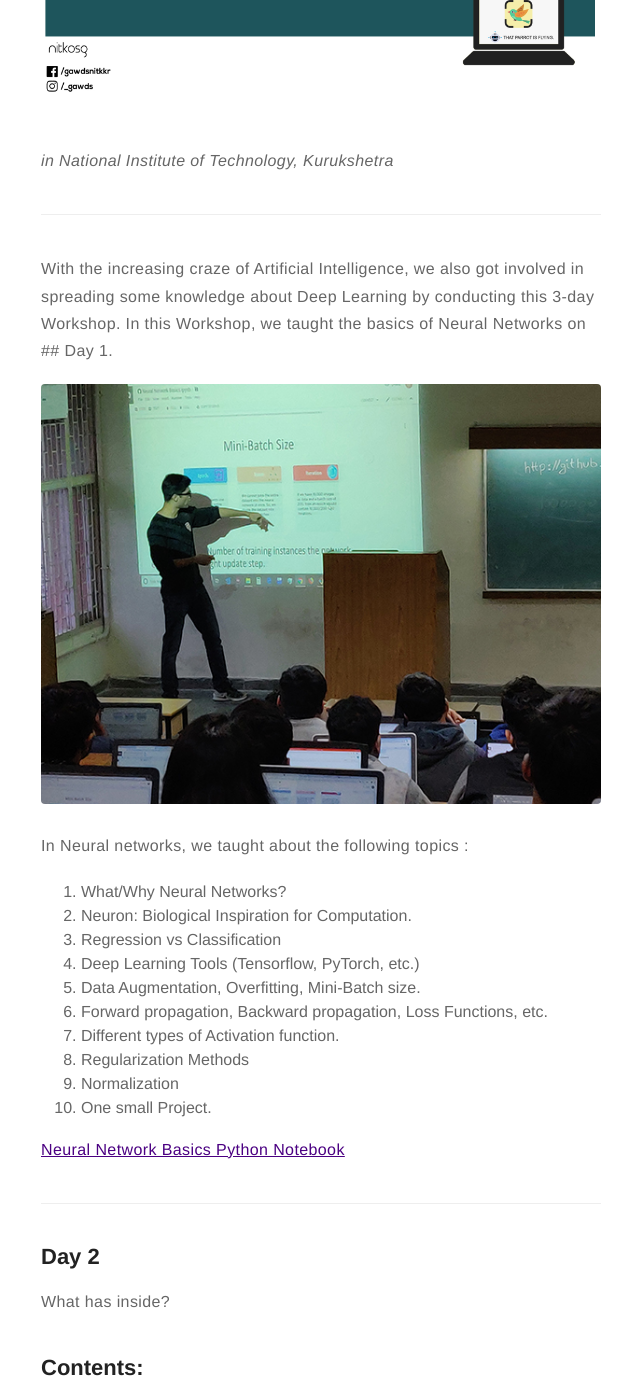
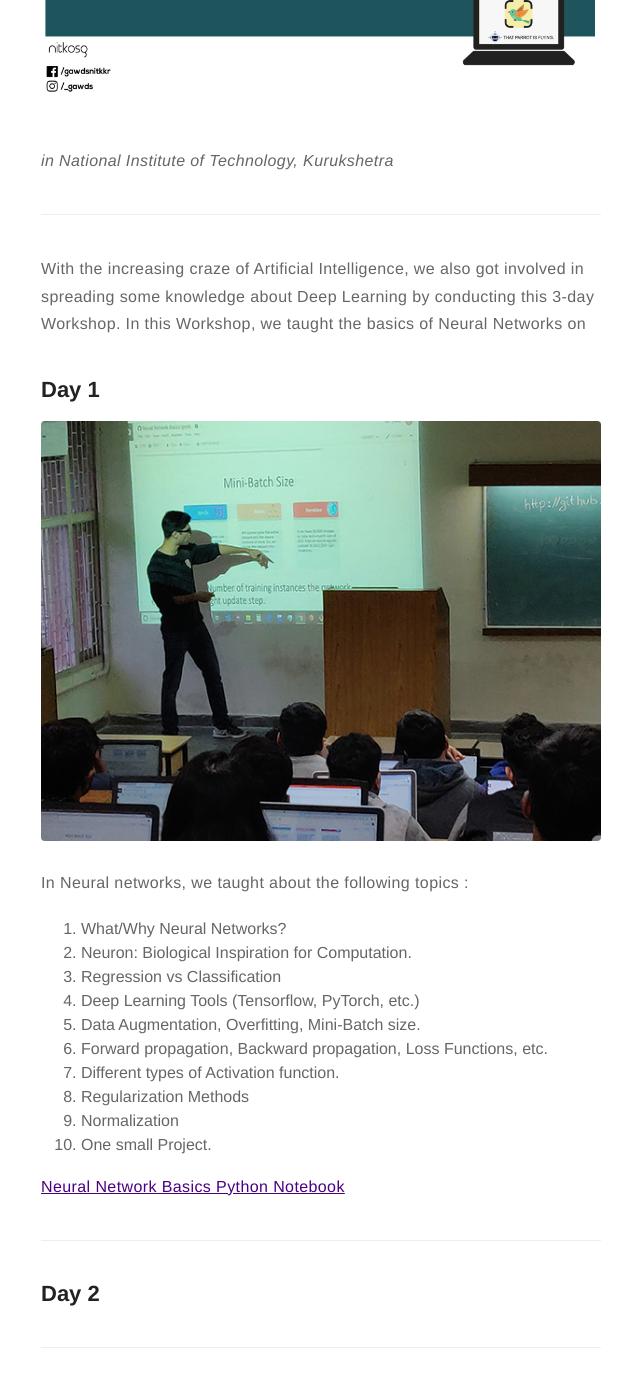
Before and after one commit to kaushkay/kaushkay.github.io, a Jekyll site: the page built from _posts/2019-03-7-Image_Captioning_Workshop 2019.markdown, in a window 1280 px wide and 1400 px high, scrolled down 503 px. Shown: the whole window, without its empty margins (319-959 px from the left). Built offline with Jekyll 4.4.1, drawn with Linux system fonts in a browser that asks for light colours; some of the changed text lies outside the part shown.

Commit message:
updated icw2019

```diff
--- a/_config.yml
+++ b/_config.yml
@@ -14,7 +14,7 @@
 # and specify source (external or local).
 resume: true
 resume-external: true
-resume-url: https://drive.google.com/file/d/1uROy5D59NZLLOAz6m-2MkRGlLmv05QSK/view?usp=sharing
+#resume-url: https://drive.google.com/file/d/1uROy5D59NZLLOAz6m-2MkRGlLmv05QSK/view?usp=sharing
 
 url: https://kaushkay.github.io
 # your url: http://USERNAME.github.io
@@ -53,19 +53,7 @@
 # lanyrd: mylanyrd
 email: kaushlendra_11710238@nitkkr.ac.in
 
-authors:
-    johndoe:
-        name: John Doe
-        bio: A Man who travels the world eating noodles
-        external-image: false
-        picture: assets/images/profile.jpg
-        twitter: johndoe
-    jamesfoster:
-        name: James Foster
-        bio: A Man who develops software with coffee
-        external-image: false
-        picture: assets/images/james.jpg
-        twitter: jamesfoster
+
 
 # do you want a larger site? change the option below
 # options: [normal, large] | default: normal
--- a/_posts/2019-03-7-Image_Captioning_Workshop 2019.markdown
+++ b/_posts/2019-03-7-Image_Captioning_Workshop 2019.markdown
@@ -21,7 +21,8 @@
 ---
 
 With the increasing craze of Artificial Intelligence, we also got involved in spreading some knowledge about Deep Learning by conducting this 3-day Workshop.
-In this Workshop, we taught the basics of Neural Networks on ## Day 1.
+In this Workshop, we taught the basics of Neural Networks on
+## Day 1
 
 ![pic2](/assets/images/icw_2019/pic2.jpg)
 
@@ -44,15 +45,4 @@
 ## Day 2
 
 
-
-
-
-What has inside?
-
-## Contents:
-1. [Neural Network Basics](https://github.com/Abhi-1198/Image-Captioning-Workshop/tree/master/Neural%20Network%20Basics)
-2. [Intro to CNN](https://github.com/Abhi-1198/Image-Captioning-Workshop/tree/master/CNN)
-3. [Intro to RNN](https://github.com/Abhi-1198/Image-Captioning-Workshop/tree/master/RNN)
-4. [Image Captioning Project](https://github.com/Abhi-1198/Image-Captioning-Workshop/tree/master/image-captioning)
-
 ---
```
